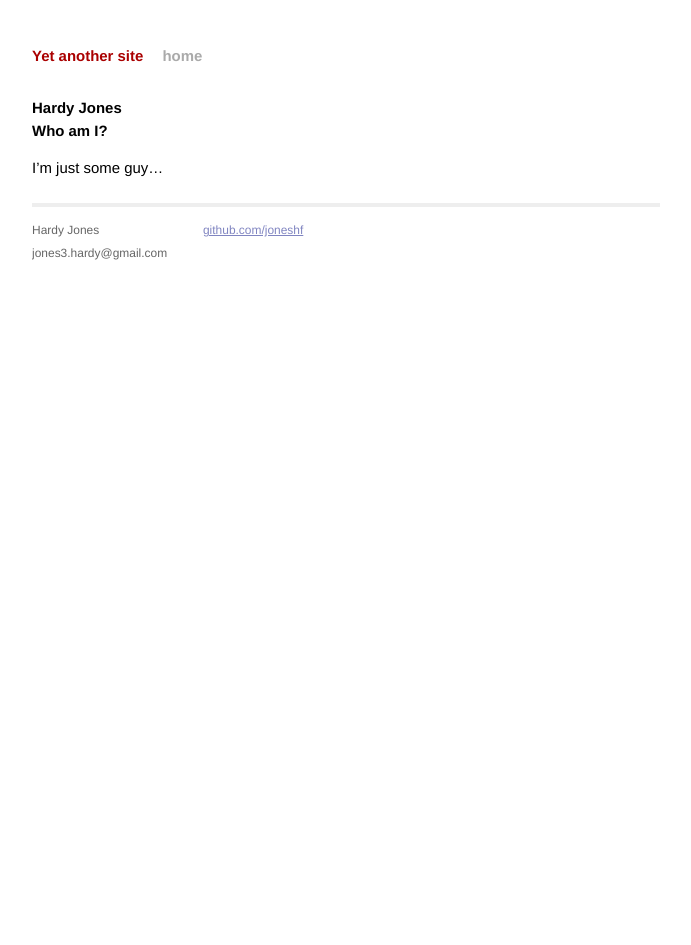
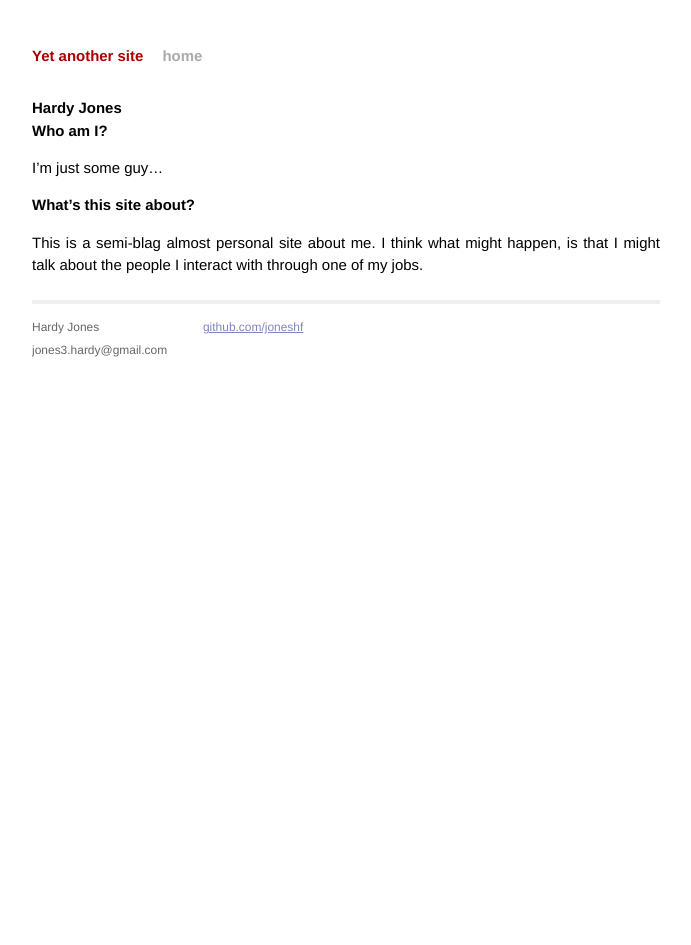
Before and after one commit to joneshf/joneshf.github.io, a Jekyll site: the page built from about/index.md, in a window 1280 px wide. Shown: the whole page, without its empty margins (294-985 px from the left). Built offline with Jekyll 4.4.1, drawn with Linux system fonts in a browser that asks for light colours.

```diff
--- a/about/index.md
+++ b/about/index.md
@@ -8,3 +8,8 @@ title: About
 ### Who am I?
 
 I'm just some guy...
+
+### What's this site about?
+
+This is a semi-blag almost personal site about me.
+I think what might happen, is that I might talk about the people I interact with through one of my jobs.
```
Also changed, not shown: _posts/2013-07-14-girls-self-esteem-program.md (added, +18 -0 lines), _posts/2013-07-13-another-site.md (renamed from _posts/2013-07-13-another-site.markdown).
